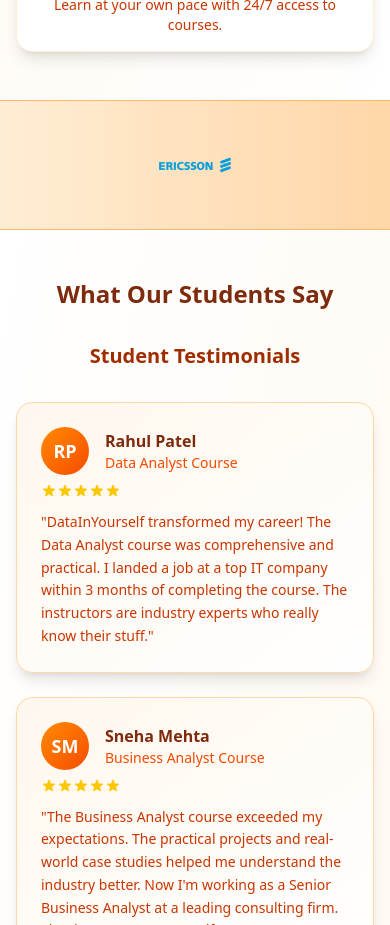
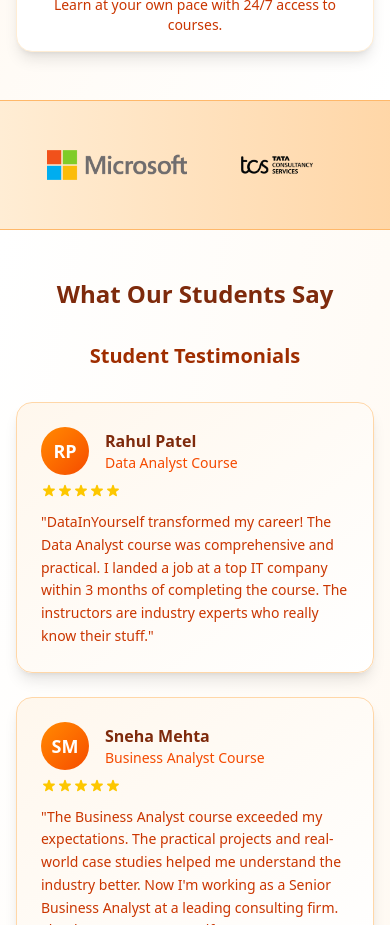
Before and after one commit to nilimaSahu22/DataInYourself, a Next.js app: page / in a window 390 px wide. Shown: the part 8840-9765 px from the top of the page. Built offline with nearby package versions, Linux system fonts and the light colour scheme.

Commit message:
feat(page.tsx):updated carousel speed of company's logo section

```diff
--- a/app/page.tsx
+++ b/app/page.tsx
@@ -71,12 +71,18 @@ export default function Home() {
     { src: '/icon_assets/tech-mahindra.png', alt: 'Tech Mahindra' },
   ];
 
-  // Carousel state for mobile
-  const [currentLogo, setCurrentLogo] = useState(0);
+  // Carousel state for mobile - continuous scrolling
+  const [scrollPosition, setScrollPosition] = useState(0);
   useEffect(() => {
     const interval = setInterval(() => {
-      setCurrentLogo((prev) => (prev + 1) % companyLogos.length);
-    }, 2000);
+      setScrollPosition((prev) => {
+        const logoWidth = 160; // 140px width + 20px gap
+        const totalWidth = logoWidth * companyLogos.length;
+        const newPosition = prev + 4; // Increased from 1 to 2 for faster scrolling
+        // Reset to start when we've scrolled through all logos
+        return newPosition >= totalWidth ? 0 : newPosition;
+      });
+    }, 50); // Reduced from 50ms to 30ms for faster animation
     return () => clearInterval(interval);
   }, [companyLogos.length]);
 
@@ -228,18 +234,40 @@ export default function Home() {
       {/* Company Logos Section */}
       <section className="bg-gradient-to-r from-orange-100 to-orange-200 py-6 sm:py-8 border-t border-b border-orange-300">
         <div className="max-w-7xl mx-auto px-4 sm:px-6 md:px-8 lg:px-8">
-          {/* Mobile: Carousel, show one logo at a time */}
-          <div className="flex justify-center items-center sm:hidden" style={{ minHeight: 80 }}>
-            <div className="relative h-20 w-[140px] flex items-center justify-center">
+          {/* Mobile: Continuous scrolling carousel */}
+          <div className="flex justify-center items-center sm:hidden overflow-hidden" style={{ minHeight: 80 }}>
+            <div
+              className="flex items-center gap-5 transition-transform duration-1000 ease-linear"
+              style={{
+                transform: `translateX(-${scrollPosition}px)`,
+                width: `${companyLogos.length * 160}px` // 140px logo + 20px gap
+              }}
+            >
+              {companyLogos.map((logo, index) => (
+                <div key={`${logo.alt}-${index}`} className="relative h-20 w-[140px] flex items-center justify-center flex-shrink-0">
                   <Image
-                key={companyLogos[currentLogo].alt}
-                src={companyLogos[currentLogo].src}
-                alt={companyLogos[currentLogo].alt}
+                    src={logo.src}
+                    alt={logo.alt}
                     fill
                     sizes="140px"
                     className="object-contain"
                     priority
                   />
+                </div>
+              ))}
+              {/* Duplicate logos for seamless loop */}
+              {companyLogos.map((logo, index) => (
+                <div key={`${logo.alt}-duplicate-${index}`} className="relative h-20 w-[140px] flex items-center justify-center flex-shrink-0">
+                  <Image
+                    src={logo.src}
+                    alt={logo.alt}
+                    fill
+                    sizes="140px"
+                    className="object-contain"
+                    priority
+                  />
+                </div>
+              ))}
             </div>
           </div>
           {/* Tablet: Show 3-4 logos in a row */}
```
Lines whose indentation alone changed are shown as unchanged.
